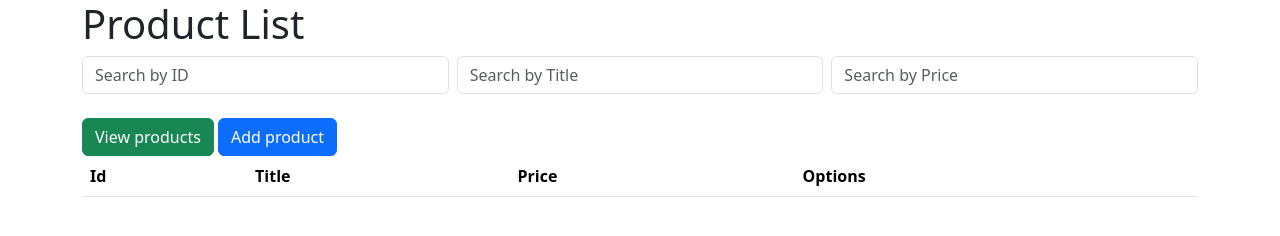
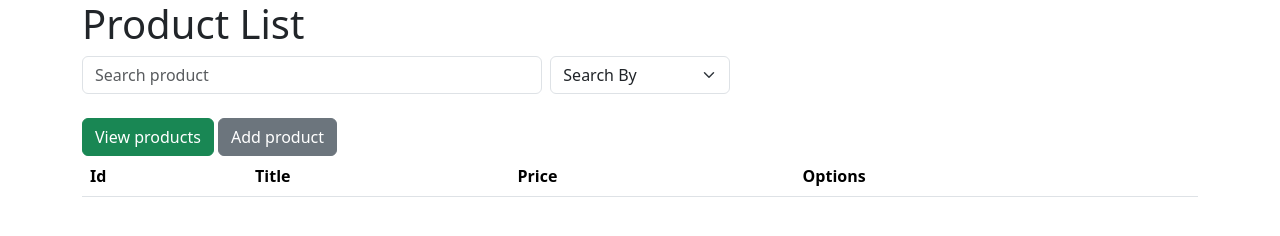
Before and after one commit to Smithzz24/PracticaAPI, a plain HTML site: page view/index.html in a window 1280 px wide. Drawn offline with nearby package versions, Linux system fonts and the light colour scheme.

Commit message:
Busqueda por diferentes cambos

```diff
--- a/js/products.js
+++ b/js/products.js
@@ -1,4 +1,5 @@
 let urlProducts = "http://localhost:3000/products";
+
 
 async function getAllProducts() {
   let headersList = {
@@ -22,42 +23,42 @@ async function getAllProducts() {
 
 
 }
+async function getFindProduct(event) {
+  event.preventDefault();
+  var input = document.getElementById("searchProductInput");
+  var search = input.value.trim();
+  var select = document.getElementById("selectFilter").value;
+  let response;
+  switch (select) {
+    case "id":
+      response = await fetch(urlProducts + "/" + search);
+      break;
+    case "name":
+      response = await fetch(urlProducts + "?title=" + search);
+      break;
+    case "price":
+      let min = Number(search);
+      let max = min + 0.99;
 
-async function getFindByIdProduct() {
-  var input = document.getElementById("idFilter");
-  var id = input.value.trim();
-  let response = await fetch(urlProducts + "/" + id);
-  let product = await response.json();
-  var container = document.getElementById("container");
-  container.innerHTML = "";
-  tableLoad(product);
-  input.value = "";
-}
-
-async function getFindByTitleProduct() {
-  var input = document.getElementById("titleFilter");
-  var title = input.value.trim();
-  let response = await fetch(urlProducts + "?title=" + title);
+      response = await fetch(urlProducts + "?price_gte=" + min + "&price_lte=" + max);
+      break;
+    default:
+      alert("Select a filter");
+      return;
+  }
   let products = await response.json();
   var container = document.getElementById("container");
   container.innerHTML = "";
-  products.forEach(product => {
-    tableLoad(product);
-  });
+  if (!Array.isArray(products)) {
+    tableLoad(products);
+    console.log(products);
+  } else {
+    products.forEach(product => {
+      tableLoad(product);
+    });
+  }
   input.value = "";
-}
-
-async function getFindByPriceProduct() {
-  var input = document.getElementById("priceFilter");
-  var price = input.value.trim();
-  let response = await fetch(urlProducts + "?price=" + price);
-  let products = await response.json();
-  var container = document.getElementById("container");
-  container.innerHTML = "";
-  products.forEach(product => {
-    tableLoad(product);
-  });
-  input.value = "";
+  select.value = "";
 }
 
 function registerProduct() {
@@ -109,7 +110,7 @@ async function deleteProduct(event, id) {
 
   console.log("Product " + id + " deleted");
 
-  container.innerHTML='';
+  container.innerHTML = '';
   getAllProducts();
 };
 
--- a/view/index.html
+++ b/view/index.html
@@ -16,7 +16,7 @@
 
     <div class="container">
         <h1>Product List</h1>
-        <div class="row g-2">
+        <!-- <div class="row g-2">
 
             <div class="col">
                 <input type="text" id="idFilter" class="form-control" placeholder="Search by ID"
@@ -32,14 +32,30 @@
                 <input type="text" id="priceFilter" class="form-control" placeholder="Search by Price"
                     onchange="getFindByPriceProduct()">
             </div>
+        </div> -->
 
+        <form action="get">
+            <div class="row g-2">
+                <div class="col-5">
+                    <input type="text" id="searchProductInput" class="form-control" placeholder="Search product">
+                </div>
 
+                <div class="col-2">
+                    <select class="form-select" id="selectFilter" onchange="getFindProduct(event)">
+                        <option value="" selected disabled hidden>Search By</option>
+                        <option value="id">Id</option>
+                        <option value="name">Name</option>
+                        <option value="price">Price</option>
+                    </select>
                 </div>
+            </div>
+        </form>
+
 
         <br>
         <button class="btn btn-success" onclick="getAllProducts()">View products</button>
         <!-- Button trigger modal -->
-    <button type="button" class="btn btn-primary" data-bs-toggle="modal" data-bs-target="#RegisterModal">
+        <button type="button" class="btn btn-secondary" data-bs-toggle="modal" data-bs-target="#RegisterModal">
             Add product
         </button>
 
@@ -59,7 +75,8 @@
         </table>
 
         <!-- Modal -->
-    <div class="modal fade" id="RegisterModal" tabindex="-1" aria-labelledby="RegisterModalLabel" aria-hidden="true">
+        <div class="modal fade" id="RegisterModal" tabindex="-1" aria-labelledby="RegisterModalLabel"
+            aria-hidden="true">
             <div class="modal-dialog">
                 <div class="modal-content">
                     <div class="modal-header">
```
Lines whose indentation alone changed are shown as unchanged.
